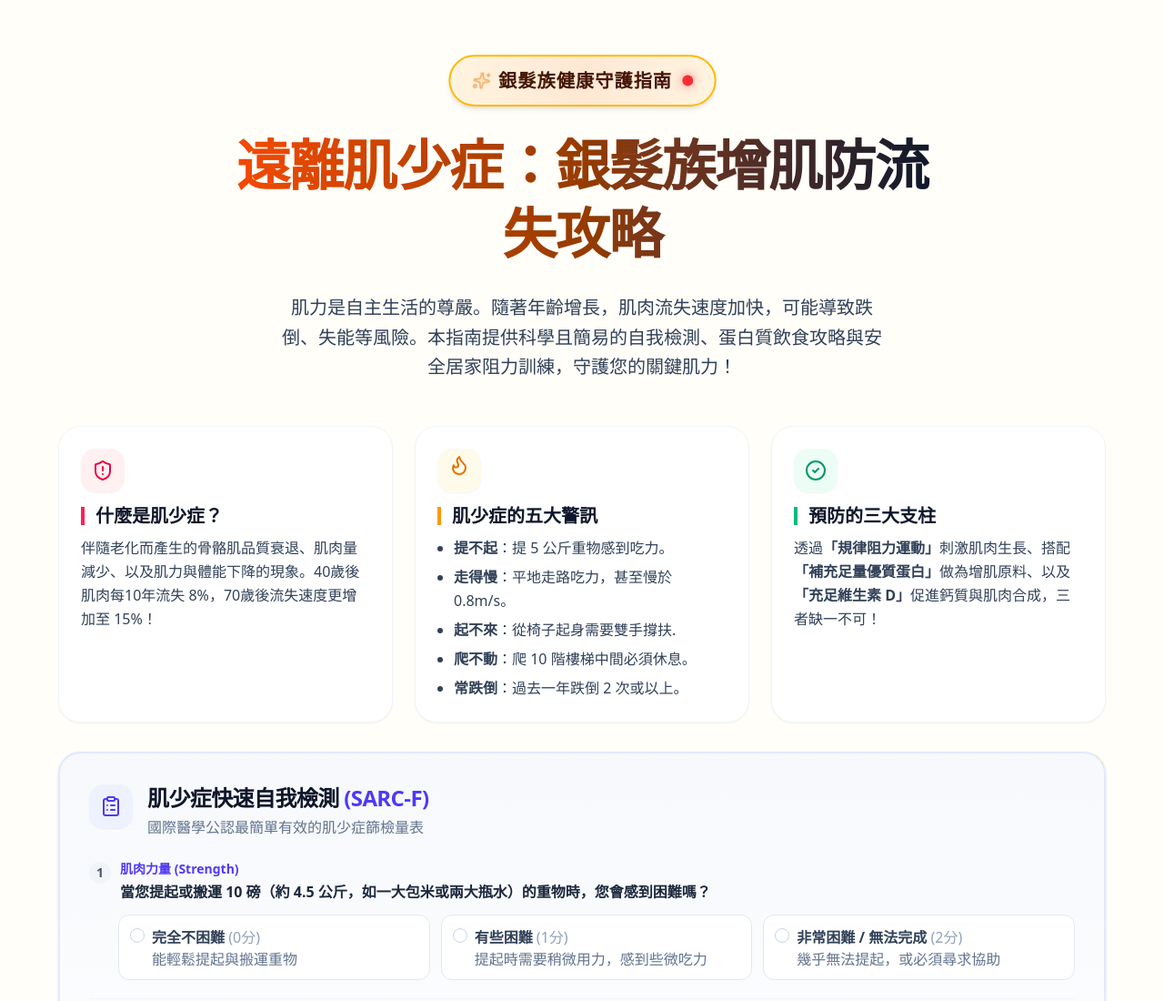
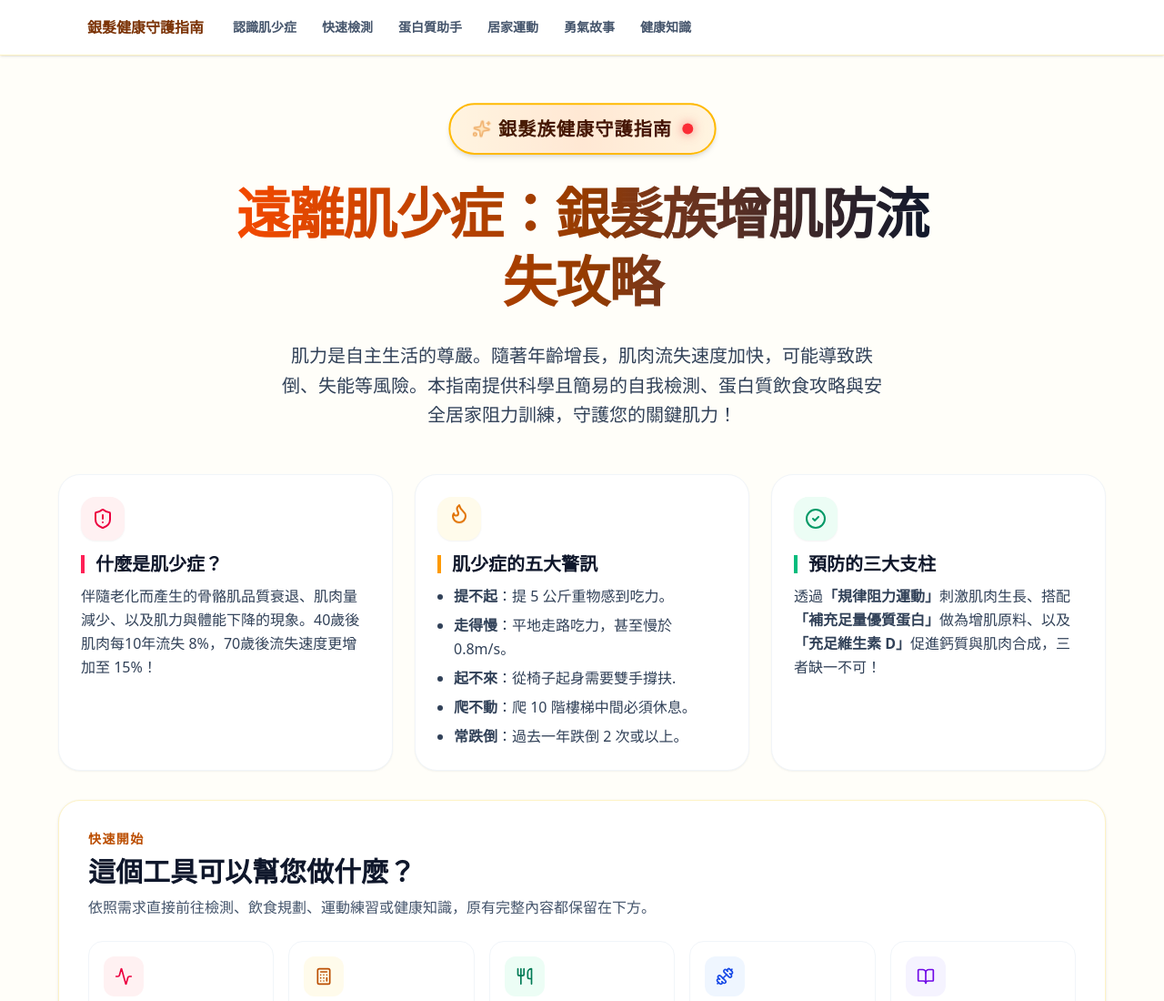
Before and after one commit to jie-ling-2025/Sarcopenia-Health-Education, a React (Vite) app: page / in a window 1280 px wide. Shown: the top 1100 px of the page at 91% size. Built offline with nearby package versions, Linux system fonts and the light colour scheme.

Commit message:
新增網站導覽與功能入口架構

```diff
--- a/src/App.tsx
+++ b/src/App.tsx
@@ -14,21 +14,68 @@ import SarcfScreening from './components/SarcfScreening';
 import ProteinCalculator from './components/ProteinCalculator';
 import WorkoutTimer from './components/WorkoutTimer';
 import InspirationalComic from './components/InspirationalComic';
-import { ShieldCheck, Flame, Sun, Droplets } from 'lucide-react';
+import { ShieldCheck, Flame, Sun, Droplets, Activity, Calculator, Utensils, Dumbbell, BookOpen, ArrowUp } from 'lucide-react';
 import { motion } from 'motion/react';
 
 export default function App() {
   return (
-    <div className="min-h-screen bg-amber-50/30 py-10 px-4 sm:px-6 lg:px-8 font-sans antialiased" id="main-app-container">
+    <div className="min-h-screen bg-amber-50/30 font-sans antialiased" id="top">
+      <nav className="sticky top-0 z-50 border-b border-amber-100 bg-white/95 shadow-sm backdrop-blur" aria-label="主要導覽">
+        <div className="mx-auto flex max-w-6xl items-center gap-5 px-4 py-3 sm:px-6 lg:px-8">
+          <a href="#top" className="min-w-fit font-black text-amber-900">
+            銀髮健康守護指南
+          </a>
+          <div className="flex flex-1 items-center gap-1 overflow-x-auto whitespace-nowrap text-sm font-bold text-slate-600">
+            <a className="rounded-full px-3 py-2 hover:bg-amber-50 hover:text-amber-900" href="#overview">認識肌少症</a>
+            <a className="rounded-full px-3 py-2 hover:bg-amber-50 hover:text-amber-900" href="#sarc-f">快速檢測</a>
+            <a className="rounded-full px-3 py-2 hover:bg-amber-50 hover:text-amber-900" href="#protein">蛋白質助手</a>
+            <a className="rounded-full px-3 py-2 hover:bg-amber-50 hover:text-amber-900" href="#exercise">居家運動</a>
+            <a className="rounded-full px-3 py-2 hover:bg-amber-50 hover:text-amber-900" href="#stories">勇氣故事</a>
+            <a className="rounded-full px-3 py-2 hover:bg-amber-50 hover:text-amber-900" href="#health-guide">健康知識</a>
+          </div>
+        </div>
+      </nav>
+
+      <main className="px-4 py-8 sm:px-6 lg:px-8">
       <div className="max-w-6xl mx-auto space-y-8" id="content-container">
         {/* Top Header & Educational intro */}
-        <Header />
+        <section id="overview" className="scroll-mt-24">
+          <Header />
+        </section>
+
+        <section id="feature-entry" className="rounded-3xl border border-amber-100 bg-white p-6 shadow-sm md:p-8" aria-labelledby="feature-entry-title">
+          <div className="mb-6">
+            <p className="mb-2 text-sm font-black tracking-widest text-amber-700">快速開始</p>
+            <h2 id="feature-entry-title" className="text-2xl font-black text-slate-900 md:text-3xl">這個工具可以幫您做什麼？</h2>
+            <p className="mt-2 text-base leading-relaxed text-slate-600">依照需求直接前往檢測、飲食規劃、運動練習或健康知識，原有完整內容都保留在下方。</p>
+          </div>
+          <div className="grid grid-cols-1 gap-4 sm:grid-cols-2 lg:grid-cols-5">
+            {[
+              { href: '#sarc-f', title: 'SARC-F 快速檢測', text: '用五個問題初步了解肌少症風險。', icon: Activity, color: 'text-rose-600 bg-rose-50' },
+              { href: '#protein', title: '蛋白質攝取試算', text: '依體重與活動量估算每日目標。', icon: Calculator, color: 'text-amber-700 bg-amber-50' },
+              { href: '#protein', title: '日常配餐累加', text: '挑選常見食材，查看蛋白質進度。', icon: Utensils, color: 'text-emerald-700 bg-emerald-50' },
+              { href: '#exercise', title: '居家阻力運動', text: '跟著動作說明、計時與組數練習。', icon: Dumbbell, color: 'text-blue-700 bg-blue-50' },
+              { href: '#stories', title: '銀髮肌力故事', text: '用圖像故事建立持續鍛鍊的勇氣。', icon: BookOpen, color: 'text-violet-700 bg-violet-50' },
+            ].map(({ href, title, text, icon: Icon, color }) => (
+              <a key={title} href={href} className="group rounded-2xl border border-slate-100 p-4 transition hover:-translate-y-1 hover:border-amber-200 hover:shadow-md">
+                <span className={`mb-4 flex h-11 w-11 items-center justify-center rounded-xl ${color}`}>
+                  <Icon className="h-5 w-5" aria-hidden="true" />
+                </span>
+                <h3 className="font-black leading-snug text-slate-900 group-hover:text-amber-800">{title}</h3>
+                <p className="mt-2 text-sm leading-relaxed text-slate-600">{text}</p>
+                <span className="mt-3 inline-block text-sm font-black text-amber-700">前往使用 →</span>
+              </a>
+            ))}
+          </div>
+        </section>
 
         {/* Section 1a: SARC-F Questionnaire Screen */}
         <motion.div
           initial={{ opacity: 0, y: 15 }}
           animate={{ opacity: 1, y: 0 }}
           transition={{ duration: 0.5, delay: 0.1 }}
+          id="sarc-f"
+          className="scroll-mt-24"
         >
           <SarcfScreening />
         </motion.div>
@@ -38,6 +85,8 @@ export default function App() {
           initial={{ opacity: 0, y: 15 }}
           animate={{ opacity: 1, y: 0 }}
           transition={{ duration: 0.5, delay: 0.15 }}
+          id="protein"
+          className="scroll-mt-24"
         >
           <ProteinCalculator />
         </motion.div>
@@ -47,6 +96,8 @@ export default function App() {
           initial={{ opacity: 0, y: 15 }}
           animate={{ opacity: 1, y: 0 }}
           transition={{ duration: 0.5, delay: 0.2 }}
+          id="exercise"
+          className="scroll-mt-24"
         >
           <WorkoutTimer />
         </motion.div>
@@ -56,6 +107,8 @@ export default function App() {
           initial={{ opacity: 0, y: 15 }}
           animate={{ opacity: 1, y: 0 }}
           transition={{ duration: 0.5, delay: 0.25 }}
+          id="stories"
+          className="scroll-mt-24"
         >
           <InspirationalComic />
         </motion.div>
@@ -65,8 +118,8 @@ export default function App() {
           initial={{ opacity: 0, y: 15 }}
           animate={{ opacity: 1, y: 0 }}
           transition={{ duration: 0.5, delay: 0.3 }}
-          className="bg-gradient-to-b from-blue-50/50 via-white to-white rounded-3xl border-2 border-blue-100/90 p-6 md:p-8 shadow-sm"
-          id="lifestyle-guideline-card"
+          className="scroll-mt-24 bg-gradient-to-b from-blue-50/50 via-white to-white rounded-3xl border-2 border-blue-100/90 p-6 md:p-8 shadow-sm"
+          id="health-guide"
         >
           <div className="flex items-start gap-4 mb-6">
             <div className="w-12 h-12 rounded-2xl bg-blue-50 flex items-center justify-center text-blue-600 shadow-xs flex-shrink-0 mt-0.5">
@@ -133,12 +186,20 @@ export default function App() {
           </div>
         </motion.div>
 
+        <div className="flex justify-center py-2">
+          <a href="#top" className="inline-flex items-center gap-2 rounded-full border border-amber-200 bg-white px-5 py-3 text-sm font-black text-amber-800 shadow-sm hover:bg-amber-50" aria-label="回到頁面頂端">
+            <ArrowUp className="h-4 w-4" aria-hidden="true" />
+            回到頂端
+          </a>
+        </div>
+
         {/* Beautiful Simple Footer */}
         <footer className="text-center text-xs text-slate-600 font-medium py-6 border-t border-slate-100/50 animate-fade-in" id="app-footer">
           本作品由安南醫院居家與護理之家共同設計與製作，僅供健康衛教與學習參考。 ‧ © {new Date().getFullYear()}
         </footer>
 
       </div>
+      </main>
     </div>
   );
 }
```
